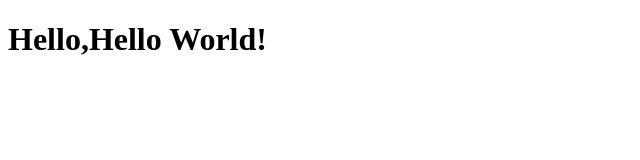
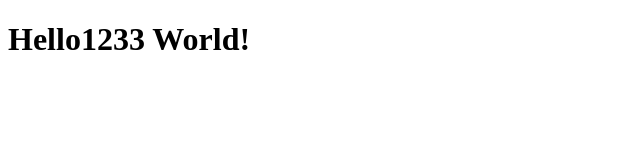
Before and after one commit to RutvijYudiz/htmldemo, a plain HTML site: page index.html in a window 1280 px wide. Shown: the whole page, without its empty margins (0-640 px from the left). Drawn offline with Linux system fonts and the light colour scheme.

Commit message:
change in html

```diff
--- a/index.html
+++ b/index.html
@@ -5,7 +5,7 @@
 </head>
 
 <body>
-    <h1>Hello,Hello World!</h1>
+    <h1>Hello1233 World!</h1>
 </body>
 
 </html>
```
